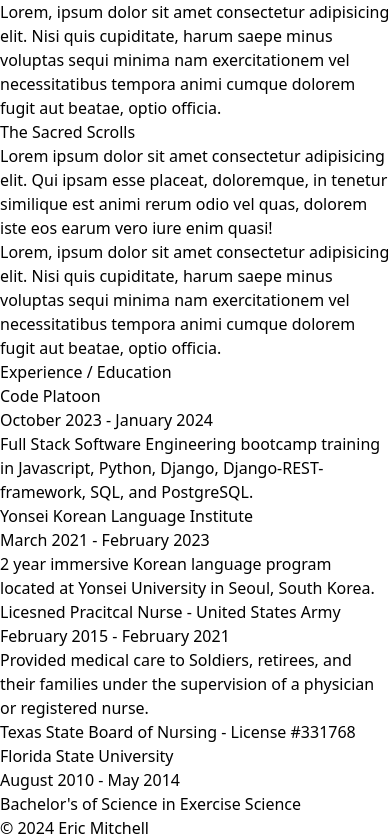
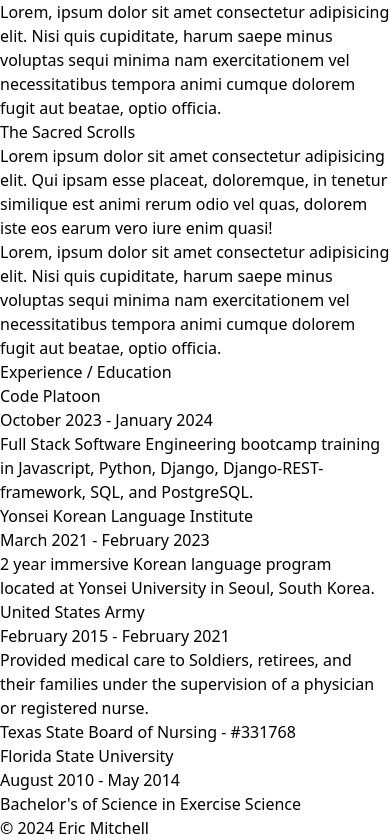
Before and after one commit to mitch1625/personal-website, a React (Vite) app in the folder front-end/: page / in a window 390 px wide. Shown: the part 554-1394 px from the top of the page. Built offline with nearby package versions, Linux system fonts and the light colour scheme.

Commit message:
responsiveness added for experience/education dates

```diff
--- a/front-end/src/components/Experience.jsx
+++ b/front-end/src/components/Experience.jsx
@@ -7,7 +7,7 @@
       <div>
         <div className="flex justify-between">
         <h2 className="text-2xl">Code Platoon</h2>
-        <h2 className="text-lg">October 2023 - January 2024</h2>
+        <h2 className="lg:text-lg md:text-sm">October 2023 - January 2024</h2>
         </div>
         <p className="text-lg">Full Stack Software Engineering bootcamp training in Javascript, Python, Django, Django-REST-framework, SQL, and PostgreSQL.</p>
       </div>
@@ -16,7 +16,7 @@
     <section className="p-3">
       <div className="flex justify-between">
             <h2 className="text-2xl">Yonsei Korean Language Institute</h2>
-            <h2 className="text-lg">March 2021 - February 2023</h2>
+            <h2 className="lg:text-lg md:text-sm">March 2021 - February 2023</h2>
           </div>
           <p className="text-lg">2 year immersive Korean language program located at Yonsei University in Seoul, South Korea.</p>
     </section>
@@ -24,11 +24,11 @@
     <section className="p-3">
       <div>
         <div className="flex justify-between">
-            <h2 className="text-2xl">Licesned Pracitcal Nurse - United States Army</h2>
-            <h2 className="text-lg">February 2015 - February 2021</h2>
+            <h2 className="text-2xl">United States Army</h2>
+            <h2 className="lg:text-lg md:text-sm">February 2015 - February 2021</h2>
           </div>
             <p className="text-lg">Provided medical care to Soldiers, retirees, and their families under the supervision of a physician or registered nurse.</p>
-            <p className="text-lg">Texas State Board of Nursing - License #331768</p>
+            <p className="text-lg">Texas State Board of Nursing - #331768</p>
       </div>
     </section>
 
@@ -36,7 +36,7 @@
       <div>
         <div className="flex justify-between">
             <h2 className="text-2xl">Florida State University</h2>
-            <h2 className="text-lg">August 2010 - May 2014</h2>
+            <h2 className="lg:text-lg md:text-sm">August 2010 - May 2014</h2>
           </div>
             <p className="text-lg">{"Bachelor's of Science in Exercise Science"}</p>
       </div>
--- a/front-end/src/components/Footer.jsx
+++ b/front-end/src/components/Footer.jsx
@@ -1,7 +1,7 @@
 const Footer = () => {
   return (
     <>
-    <div id='footer' className="py-12 relative bottom-0 w-full flex justify-center">
+    <div id='footer' className="mt-20 relative bottom-0 w-full flex justify-center">
     © 2024 Eric Mitchell
     </div>
     </>
```
